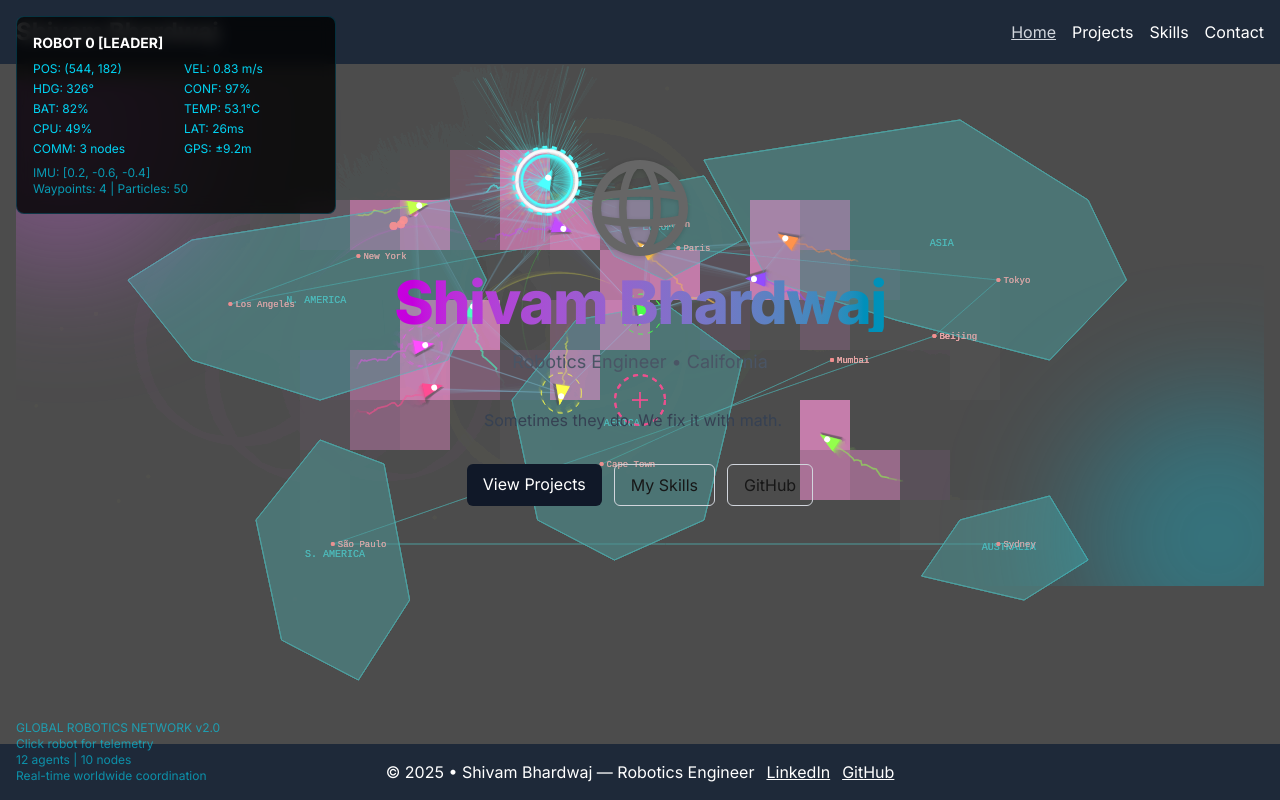
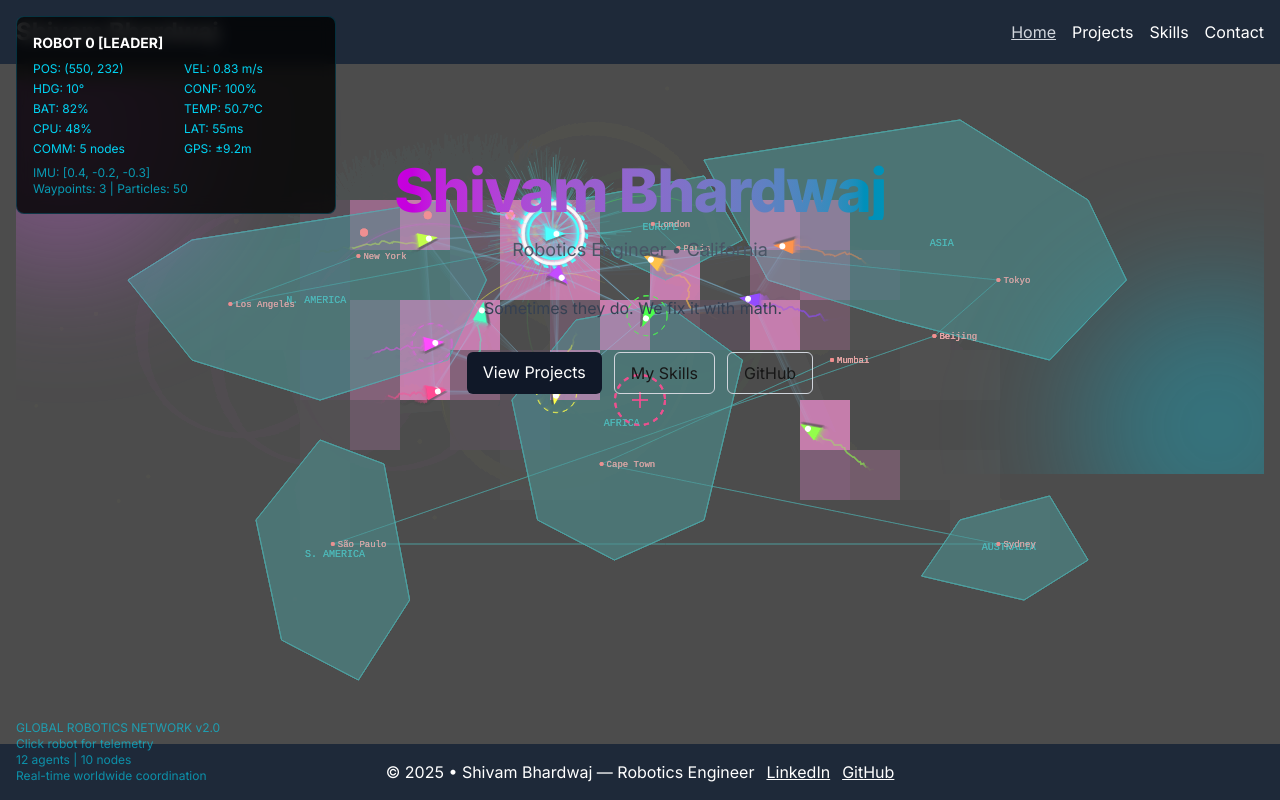
Before and after one commit to Shivam-Bhardwaj/robotics-portfolio, a Next.js app: page / in a window 1280 px wide. Built offline with nearby package versions, Linux system fonts and the light colour scheme.

Commit message:
chore: remove homepage logo

```diff
--- a/src/app/page.tsx
+++ b/src/app/page.tsx
@@ -1,5 +1,4 @@
 import Link from "next/link";
-import Image from "next/image";
 import { siteConfig } from "@/data/site";
 import Typewriter from "@/components/Typewriter";
 
@@ -13,7 +12,6 @@ export default function Home() {
       </div>
 
       <div className="flex flex-col items-center gap-4">
-        <Image src="/globe.svg" alt="Hero" width={96} height={96} className="drop-shadow-sm" />
         <h1 className="text-4xl md:text-6xl font-extrabold tracking-tight bg-clip-text text-transparent bg-gradient-to-r from-fuchsia-600 to-cyan-600">
           {siteConfig.name}
         </h1>
```
